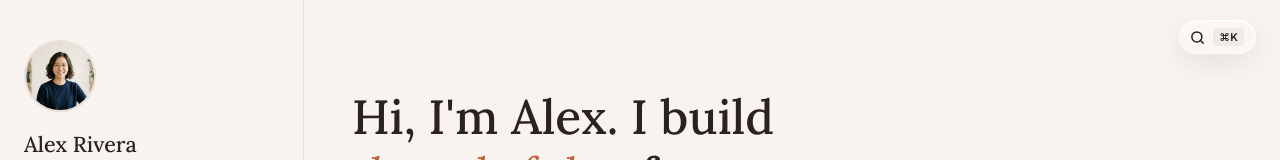
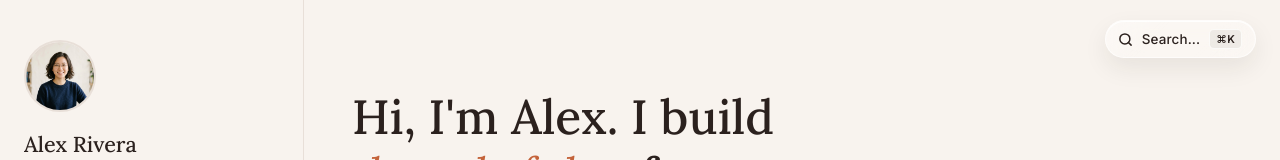
Before and after one commit to arghyabera007-hue/resume.me, a React (Vite) app: page / in a window 1280 px wide. Shown: the top 160 px of the page. Built offline with nearby package versions, Linux system fonts and the light colour scheme.

Commit message:
Adjust search bar to medium size with Search... label and balanced pill dimensions

```diff
--- a/src/components/GlassSearchBar.css
+++ b/src/components/GlassSearchBar.css
@@ -51,14 +51,14 @@
   to { opacity: 1; }
 }
 
-/* ── Closed / Minimized Trigger Button (Compact Frosted Glass Pill) ─────────── */
+/* ── Closed / Minimized Trigger Button (Medium Frosted Glass Pill) ─────────── */
 .glass-search-trigger {
   position: relative;
   display: inline-flex;
   align-items: center;
-  gap: 7px;
-  padding: 5px 10px;
-  height: 34px;
+  gap: 9px;
+  padding: 6px 13px 6px 12px;
+  height: 38px;
   border-radius: 9999px;
   cursor: pointer;
   color: var(--clr-text, #2B211E);
@@ -68,7 +68,7 @@
 }
 
 .glass-search-trigger.glass {
-  background: rgba(255, 255, 255, 0.28);
+  background: rgba(255, 255, 255, 0.32);
   backdrop-filter: blur(18px) saturate(140%);
   -webkit-backdrop-filter: blur(18px) saturate(140%);
   border: 1px solid rgba(255, 255, 255, 0.65);
@@ -79,7 +79,7 @@
 }
 
 .glass-search-trigger:hover {
-  background: rgba(255, 255, 255, 0.48);
+  background: rgba(255, 255, 255, 0.52);
   border-color: #ffffff;
   box-shadow:
     0 12px 30px rgba(43, 33, 30, 0.12),
@@ -92,6 +92,15 @@
   transform: translateY(0);
 }
 
+.glass-search-trigger__text {
+  position: relative;
+  z-index: 2;
+  font-size: 0.84rem;
+  font-weight: 450;
+  color: var(--clr-text, #2B211E);
+  letter-spacing: 0.01em;
+}
+
 .glass-search-trigger__kbd {
   position: relative;
   z-index: 2;
@@ -101,7 +110,7 @@
   padding: 2px 6px;
   border-radius: 5px;
   background: rgba(43, 33, 30, 0.06);
-  border: 1px solid rgba(255, 255, 255, 0.65);
+  border: 1px solid rgba(255, 255, 255, 0.7);
   color: var(--clr-text, #2B211E);
   letter-spacing: 0.02em;
 }
@@ -117,7 +126,7 @@
   position: absolute;
   top: 0;
   right: 0;
-  width: 330px;
+  width: 350px;
   max-width: calc(100vw - 32px);
   transform-origin: top right;
   z-index: 1000;
@@ -140,7 +149,7 @@
 
 /* ── Main Glass Card Frame ───────────────────────────────────────────────────── */
 .glass-card {
-  padding: 14px;
+  padding: 16px;
 }
 
 .glass-card.glass {
@@ -406,13 +415,17 @@
   }
 
   .glass-search-trigger {
-    padding: 5px 8px;
-    height: 34px;
+    padding: 5px 10px;
+    height: 36px;
+  }
+
+  .glass-search-trigger__text {
+    display: none; /* Hide on mobile so it doesn't crowd hamburger */
   }
 
   .glass-card-container {
     right: -50px;
-    width: 300px;
+    width: 310px;
   }
 }
 
--- a/src/components/GlassSearchBar.jsx
+++ b/src/components/GlassSearchBar.jsx
@@ -310,15 +310,16 @@ export default function GlassSearchBar() {
         />
       )}
 
-      {/* Top right floating trigger button - compact frosted glass pill */}
+      {/* Top right floating trigger button - medium frosted glass pill */}
       {!isOpen && (
         <button
           className="glass-search-trigger glass"
           onClick={() => setIsOpen(true)}
-          aria-label="Search components"
-          title="Search components (⌘K)"
+          aria-label="Search"
+          title="Search (⌘K)"
         >
           <IconSearch />
+          <span className="glass-search-trigger__text">Search...</span>
           <kbd className="glass-search-trigger__kbd">⌘K</kbd>
         </button>
       )}
@@ -335,7 +336,7 @@ export default function GlassSearchBar() {
                 ref={inputRef}
                 type="text"
                 className="glass-search-input"
-                placeholder="Search..."
+                placeholder="Search components, skills, projects..."
                 value={query}
                 onChange={e => {
                   setQuery(e.target.value);
```
